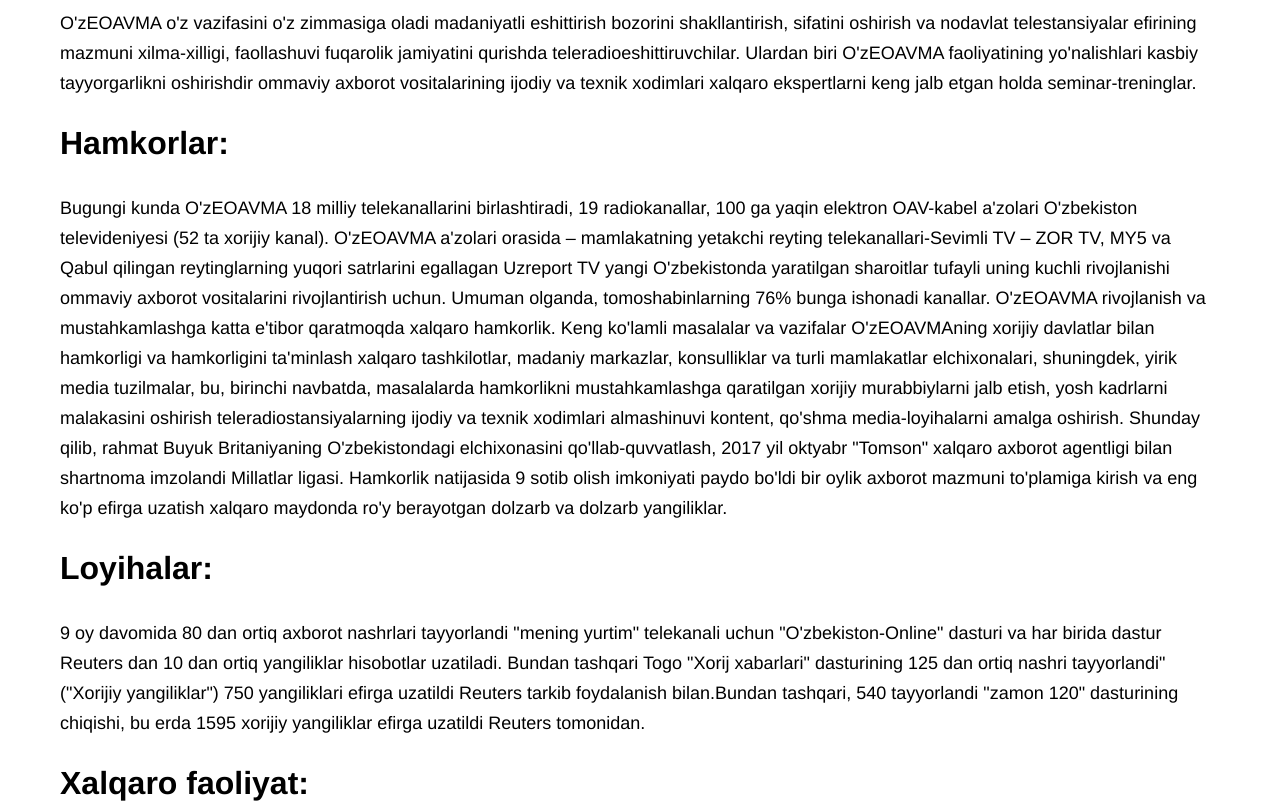
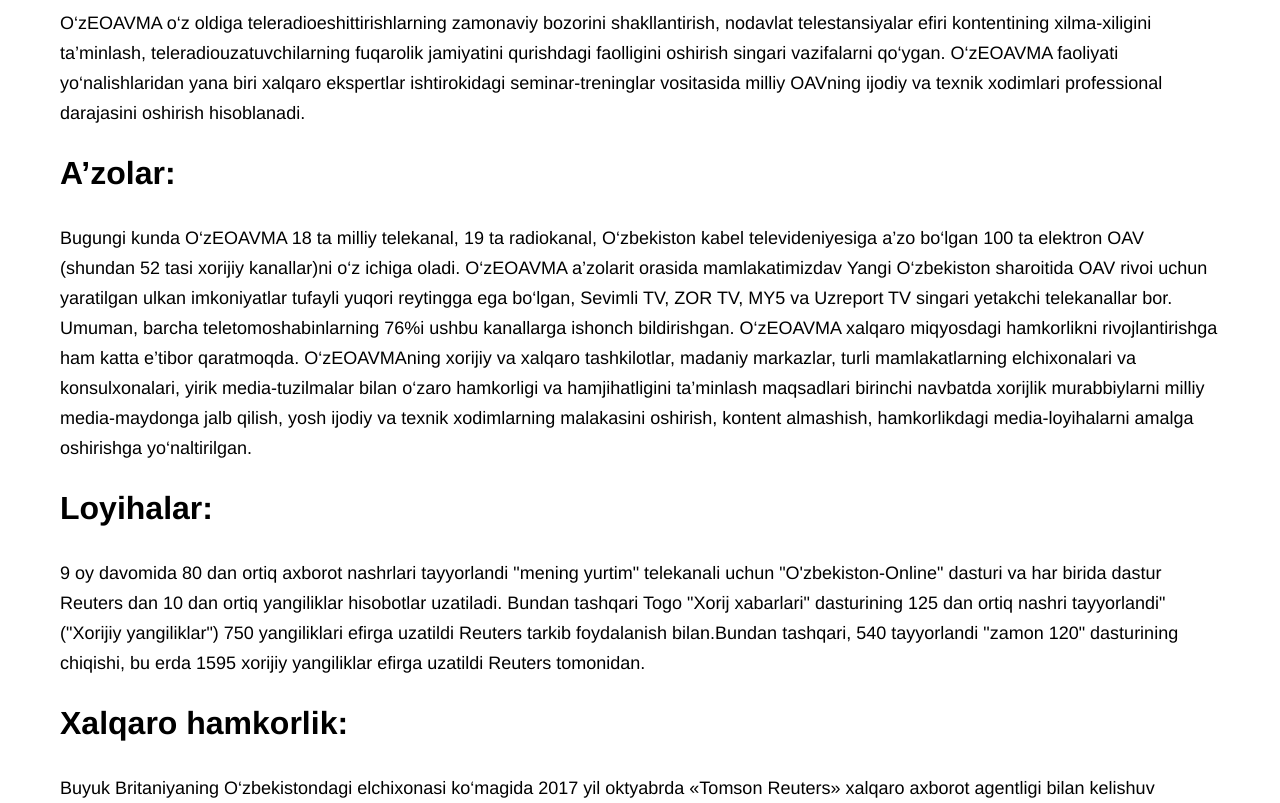
Before and after one commit to SkriLLTonE/vue-naesmi, a Vue app: page /about in a window 1280 px wide. Shown: the part 880-1683 px from the top of the page. Built offline with nearby package versions, Linux system fonts and the light colour scheme; no server answers; a web font is replaced by a local one.

Commit message:
about text changed

```diff
--- a/src/views/About.vue
+++ b/src/views/About.vue
@@ -18,44 +18,16 @@
         ">
         <span style="font-size: 18px; text-align: start; line-height: 30px; padding: 0 20px"><br>
           <span style="font-weight: bold; font-size: 32px;">Biz kimmiz?</span> <br><br>
-       Elektron ommaviy axborot vositalari Milliy assotsiatsiyasi edi
-2003 yilda tashkil etilgan. Bugungi kunda O'zEOAVMA eng katta hisoblanadi
-nodavlat notijorat media-tashkiloti
-100 dan ortiq nodavlat teleradiostansiyalar va kabel studiyalari
-O'zbekiston televideniyesi. <br> <br>
+       O‘zbekiston Elektron ommaviy axborot vositalari milliy assotsiatsiyasi 2003 yilda tashkil etilgan. Bugungi kunda O‘zEOAVMA O‘zbekistondagi nodavlat teleradiokanallar, kabel televideniyasi studiyalarini qamrab olgan eng yirik nodavlat notijorat media tashkiloti hisobalnadi. <br> <br>
            <span style="font-weight: bold;font-size: 32px;">
              Maqsadlar:
            </span> <br><br>
-          O'zEOAVMA o'z vazifasini o'z zimmasiga oladi
-madaniyatli eshittirish bozorini shakllantirish, sifatini oshirish va
-nodavlat telestansiyalar efirining mazmuni xilma-xilligi, faollashuvi
-fuqarolik jamiyatini qurishda teleradioeshittiruvchilar. Ulardan biri
-O'zEOAVMA faoliyatining yo'nalishlari kasbiy tayyorgarlikni oshirishdir
-ommaviy axborot vositalarining ijodiy va texnik xodimlari
-xalqaro ekspertlarni keng jalb etgan holda seminar-treninglar.<br><br>
+          O‘zEOAVMA o‘z oldiga teleradioeshittirishlarning zamonaviy bozorini shakllantirish, nodavlat telestansiyalar efiri kontentining xilma-xiligini ta’minlash, teleradiouzatuvchilarning fuqarolik jamiyatini qurishdagi faolligini oshirish singari vazifalarni qo‘ygan.
+O‘zEOAVMA faoliyati yo‘nalishlaridan yana biri xalqaro ekspertlar ishtirokidagi seminar-treninglar vositasida milliy OAVning ijodiy va texnik xodimlari professional darajasini oshirish hisoblanadi.<br><br>
 
-          <span style="font-weight: bold;font-size: 32px;">Hamkorlar:</span> <br><br>
-         Bugungi kunda O'zEOAVMA 18 milliy telekanallarini birlashtiradi, 19
-radiokanallar, 100 ga yaqin elektron OAV-kabel a'zolari
-O'zbekiston televideniyesi (52 ta xorijiy kanal). O'zEOAVMA a'zolari orasida –
-mamlakatning yetakchi reyting telekanallari-Sevimli TV – ZOR TV, MY5 va
-Qabul qilingan reytinglarning yuqori satrlarini egallagan Uzreport TV
-yangi O'zbekistonda yaratilgan sharoitlar tufayli uning kuchli rivojlanishi
-ommaviy axborot vositalarini rivojlantirish uchun. Umuman olganda, tomoshabinlarning 76% bunga ishonadi
-kanallar. O'zEOAVMA rivojlanish va mustahkamlashga katta e'tibor qaratmoqda
-xalqaro hamkorlik. Keng ko'lamli masalalar va vazifalar
-O'zEOAVMAning xorijiy davlatlar bilan hamkorligi va hamkorligini ta'minlash
-xalqaro tashkilotlar, madaniy markazlar, konsulliklar va
-turli mamlakatlar elchixonalari, shuningdek, yirik media tuzilmalar,
-bu, birinchi navbatda, masalalarda hamkorlikni mustahkamlashga qaratilgan
-xorijiy murabbiylarni jalb etish, yosh kadrlarni malakasini oshirish
-teleradiostansiyalarning ijodiy va texnik xodimlari almashinuvi
-kontent, qo'shma media-loyihalarni amalga oshirish. Shunday qilib, rahmat
-Buyuk Britaniyaning O'zbekistondagi elchixonasini qo'llab-quvvatlash, 2017 yil oktyabr
-"Tomson" xalqaro axborot agentligi bilan shartnoma imzolandi
-Millatlar ligasi. Hamkorlik natijasida 9 sotib olish imkoniyati paydo bo'ldi
-bir oylik axborot mazmuni to'plamiga kirish va eng ko'p efirga uzatish
-xalqaro maydonda ro'y berayotgan dolzarb va dolzarb yangiliklar. <br><br>
+          <span style="font-weight: bold;font-size: 32px;">A’zolar:</span> <br><br>
+         Bugungi kunda O‘zEOAVMA 18 ta milliy telekanal, 19 ta radiokanal, O‘zbekiston kabel televideniyesiga a’zo bo‘lgan 100 ta elektron OAV (shundan 52 tasi xorijiy kanallar)ni o‘z ichiga oladi. O‘zEOAVMA a’zolarit orasida mamlakatimizdav Yangi O‘zbekiston sharoitida OAV rivoi uchun yaratilgan ulkan imkoniyatlar tufayli yuqori reytingga ega bo‘lgan, Sevimli TV, ZOR TV, MY5 va Uzreport TV singari yetakchi telekanallar bor. Umuman, barcha teletomoshabinlarning 76%i ushbu kanallarga ishonch bildirishgan.
+O‘zEOAVMA xalqaro miqyosdagi hamkorlikni rivojlantirishga ham katta e’tibor qaratmoqda. O‘zEOAVMAning xorijiy va xalqaro tashkilotlar, madaniy markazlar, turli mamlakatlarning elchixonalari va konsulxonalari, yirik media-tuzilmalar bilan o‘zaro hamkorligi va hamjihatligini ta’minlash maqsadlari birinchi navbatda xorijlik murabbiylarni milliy media-maydonga jalb qilish, yosh ijodiy va texnik xodimlarning malakasini oshirish, kontent almashish, hamkorlikdagi media-loyihalarni amalga oshirishga yo‘naltirilgan. <br><br>
 
           <span style="font-weight: bold;font-size: 32px;">Loyihalar: </span> <br><br>
        9 oy davomida 80 dan ortiq axborot nashrlari tayyorlandi
@@ -66,32 +38,16 @@
 Reuters tarkib foydalanish bilan.Bundan tashqari, 540 tayyorlandi
 "zamon 120" dasturining chiqishi, bu erda 1595 xorijiy yangiliklar efirga uzatildi
 Reuters tomonidan.<br><br>
-           <span style="font-weight: bold;font-size: 32px;">Xalqaro faoliyat:</span>
+           <span style="font-weight: bold;font-size: 32px;">Xalqaro hamkorlik:</span>
           <br>
           <br>
-         Yana bir yangi tashabbus paydo bo'ldi
-YUNESKOning O'zbekistondagi vakolatxonasi tomonidan tashkil etilgan loyiha,
-O'zEOAVMA va BBC Media Action o'rtasida " O'zbekiston ommaviy axborot vositalari salohiyatini kuchaytirish
-ijtimoiy manfaatlarga rioya etilishini ta'minlash". 2018-2019 da.
-Akademiya ekspertlari ishtirokida 10 dan ortiq seminar-treninglar o'tkazildi
-Bi-bi-si, ularning professional mahoratini 250 dan ortiq oshirgan
-nodavlat telestansiyalarning ijodiy va texnik xodimlari.
-Ishonish qiyin, lekin bir necha yil oldin biz tasavvur qilmaymiz
-bir kun bi-bi-si bilan juda yaqin hamkorlik qilishimiz mumkin
-o'z sohasidagi taniqli mutaxassislar bizning ustozlarimiz bo'ladi
-media-yoshlar va biz do'st bo'lib qolamiz! Albatta, buni eslatib o'tolmayman
-yaqin xorijdan doimiy hamkorlarimiz haqida-telekanal
-"Rossiya-Madaniyat", u bilan ikkita hujjatli film suratga olingan
-"Nukus. Keng jamoatchilikka sabab bo'lgan" noma'lum to'plam"
-rezonans va " O'zbekiston. Topilgan vahiylar". Oldinda yaratish hali 2
-filmlar - " O'zbekiston: sevgi haqida afsonalar "va" O'zbekiston. Qum va
-tog'lar". Ikki hafta oldin "Rossiya-Madaniyat" telekanalining ekipaji»
-u O'zbekistonda va yaqin orada Rossiya ekranlarida otishmalarni yakunladi
-O'zbekiston ikki yangi filmga ega bo'ladi, deb ishonaman
-qiziqarli. Biz bilan hamkorlikni amalga oshirayotganimizni alohida ta'kidlamoqchiman
-chet ellik hamkasblarimiz nafaqat teleko'rsatuv yo'nalishida. Biz
-biz Yevropa hamkorlari va madaniy uchun katta qiziqish bor
-yo'nalish.<br> <br>
+         Buyuk Britaniyaning O‘zbekistondagi elchixonasi ko‘magida 2017 yil oktyabrda «Tomson Reuters» xalqaro axborot agentligi bilan kelishuv imzolangan. Hamkorlik natijasida 9 oylik muddatda xalqaro maydonda ro‘y berayotgan eng yangi va dolzarb xabarlar kontent paketini qo‘lga kiritgan.
+9 oy mobaynida “Mening yurtim” telekanali uchun “O‘zbekiston-onlayn” axborot dasturining 80 ta soni tayyorlandi. Har bir dasturdan “Reuters”dan 10 dan ortiq reportajlar uzatildi. “Xorij xabarlari” dasturining 125 ta soni tayyorlandi. Ularda jami 750 ta xorijiy xabar namoyish qilindi. Bundan tashqari ”Zamon 120” dasturi uchun 15095 ta xalqaro mavzudagi xabarlar havola qilingan.
+Shuningdek, UNESCOning O‘zbekistondagi vakolatxonasi, O‘zEOAVMA va BBC hamkorligida “Jamoatchilik manfaatlari kuzatuvini ta’minlash maqsadida O‘zbekiston OAVlari salohiyatini yuksaltirish” mavzusidagi media-loyiha yaratildi. 2018-2019 yillarda BBC Akaddemiyasi ekspertlari ishtirokida 250 dan ortiq seminar-treninglar o‘tkazildi, ularda nodavlat telestansiyalarning 250 dan ortiq ijodiy va texnik xodimlari malaka oshirdi.
+Bundan tashqari, “Rossiya-Kultura” telekanali bilan hamkorlikda “Nukus. Noma’lum kolleksiya”, “O‘zbekiston. Kashf etilgan yangiliklar”, “O‘zbekiston. Sevgi haqida afsonalar”, “O‘zbekiston. Vaqt qumlari oralab” kabi bir qator hujjatli filmlar yaratildi. Ayni paytda rossiyalik hamkorlar ko‘magida yana bir qator yangi filmlar suratga olish ishlari boshlangan.
+Ayni paytda yevropalik mutaxassislar bilan ham hamkorlik ishlari davom etmoqda. Xususan, Gete institutining O‘zbekistondagi vakolatxonasi bilan hamkorlikda Berlindagi fonogrammalar arxivida saqlanayotgan O‘zbekiston musiqiy merosi namunalarini o‘rgarish va raqamlashtirish, ushbu mavzuda kitob-albomlar chop etish ishlari ham samarali yo‘lga qo‘yildi.
+Shuningdek, Turkiyaning TRT teleradiokompaniyasi bilan ham ijodiy aloqalar yo‘lga qo‘yilgan. Ayni paytda turkiyalik hamkorlar bilan birgalikda buyuk ajdodlarimiz merosi, ularning jahon tamadduniga qo‘shgan hissasiga bag‘ishlangan qo‘shma loyiha ustida ish olib borilmoqda.
+Ayni paytda Germaniyaning “Deutsche Welle” (“Nemis to‘lqinim”) media-brendli bilan hamkorlik munosabatlarini o‘rnatish bo‘yicha muzokaralar davom etmoqda.<br> <br>
 
           <span style="font-weight: bold;font-size: 32px;">Yangi loyihalar:</span>
 
@@ -134,14 +90,16 @@
         align-items: center;
         background-repeat: no-repeat;
     }
+
     .banner_header {
         font-size: 60px;
         font-weight: bold;
         color: white;
         position: relative;
     }
+
     @media screen and (max-width: 1200px) {
-        .banner{
+        .banner {
             background-position: center;
         }
     }
```
